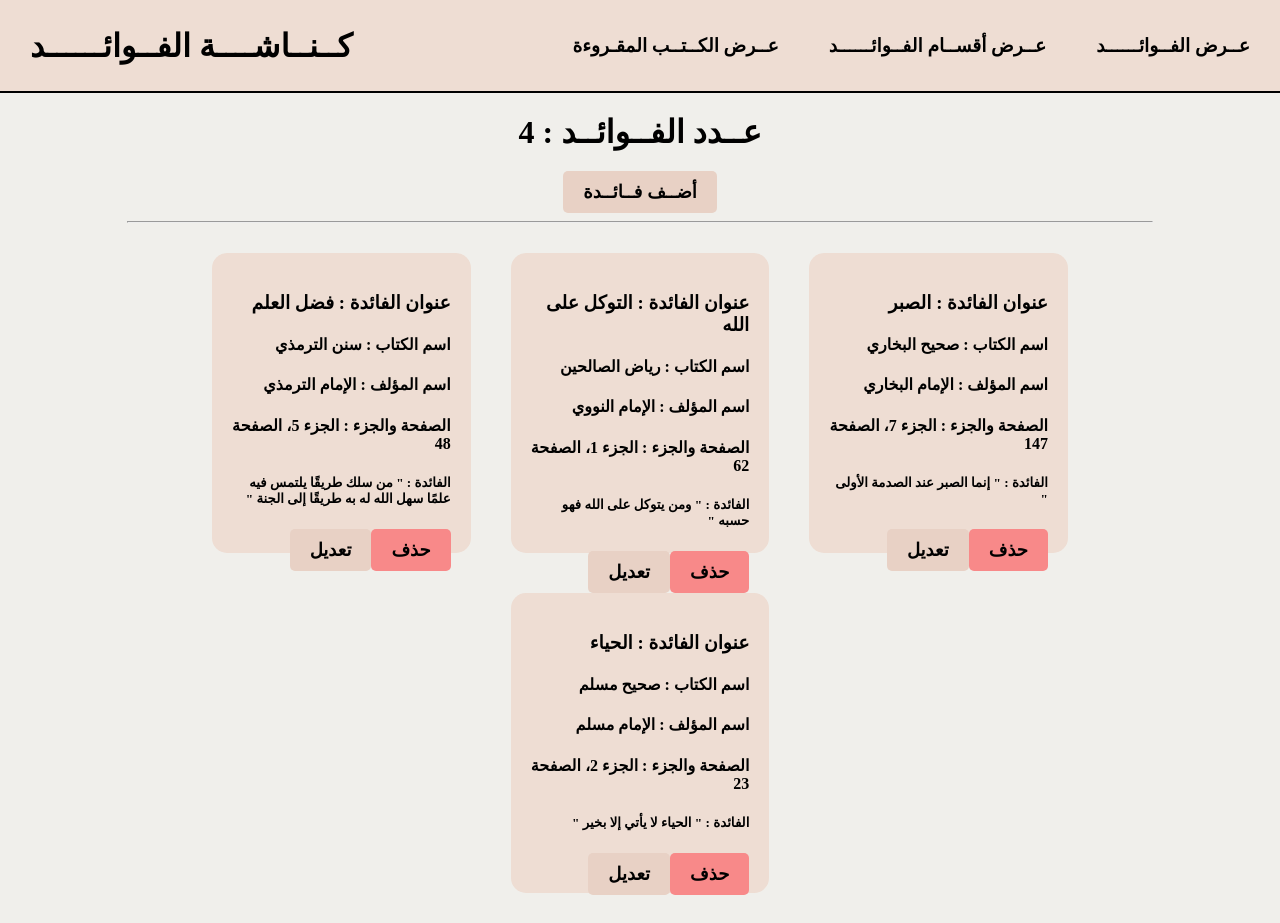
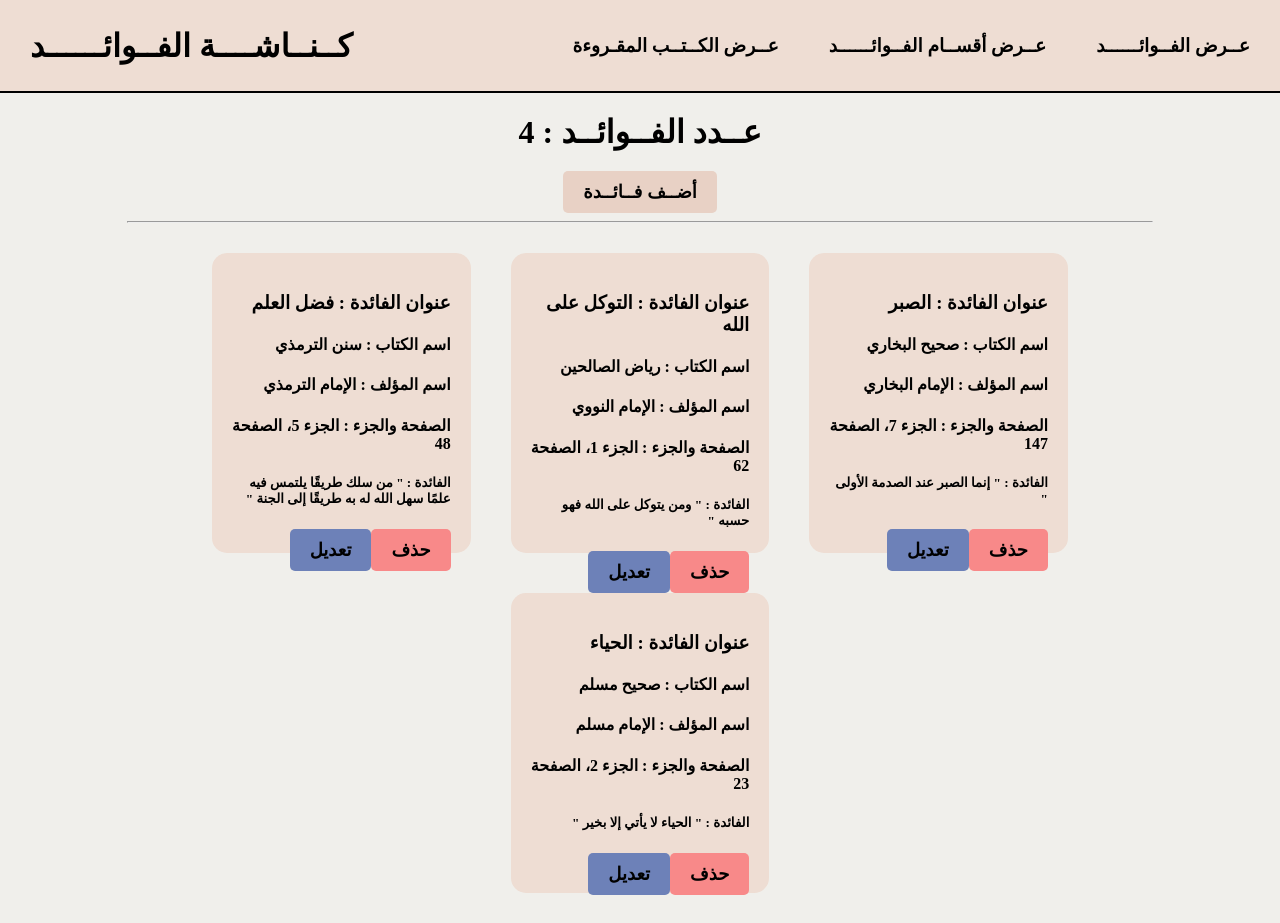
Before and after one commit to WissemJderi/note-taking-app, a React app: page / in a window 1280 px wide. Built offline with nearby package versions, Linux system fonts and the light colour scheme; the HTML template or start-up script is replaced by a standard one.

Commit message:
add functionality to edit quotes with prompt and update notes display

```diff
--- a/src/App.jsx
+++ b/src/App.jsx
@@ -25,6 +25,9 @@ function App() {
         removeQuote={() => {
           removeQuote(i);
         }}
+        editQuote={() => {
+          editQuote(i, quote.quote);
+        }}
       />
     );
   });
@@ -37,6 +40,13 @@ function App() {
   function removeQuote(index) {
     const newQuotes = quotes.filter((_, i) => i !== index);
     setQuotes(newQuotes);
+  }
+  // here
+  function editQuote(i, quote) {
+    let editedQuote = prompt("الفــائــدة", quote);
+
+    console.log(editedQuote);
+    setQuotes([...quotes, (quotes[i].quote = editedQuote)]);
   }
   return (
     <>
--- a/src/components/Notes.jsx
+++ b/src/components/Notes.jsx
@@ -1,5 +1,14 @@
 import "../styles/notes.css";
-function Notes({ title, book, author, part, page, quote, removeQuote }) {
+function Notes({
+  title,
+  book,
+  author,
+  part,
+  page,
+  quote,
+  removeQuote,
+  editQuote,
+}) {
   return (
     <>
       <div className="note">
@@ -19,7 +28,14 @@ function Notes({ title, book, author, part, page, quote, removeQuote }) {
           >
             حذف
           </button>
-          <button className="edit">تعديل</button>
+          <button
+            className="edit"
+            onClick={() => {
+              editQuote();
+            }}
+          >
+            تعديل
+          </button>
         </div>
       </div>
     </>
--- a/src/styles/notes.css
+++ b/src/styles/notes.css
@@ -18,3 +18,6 @@ h1 {
 .delete {
   background-color: rgb(248, 137, 137);
 }
+.edit {
+  background-color: rgb(109, 129, 184);
+}
```
